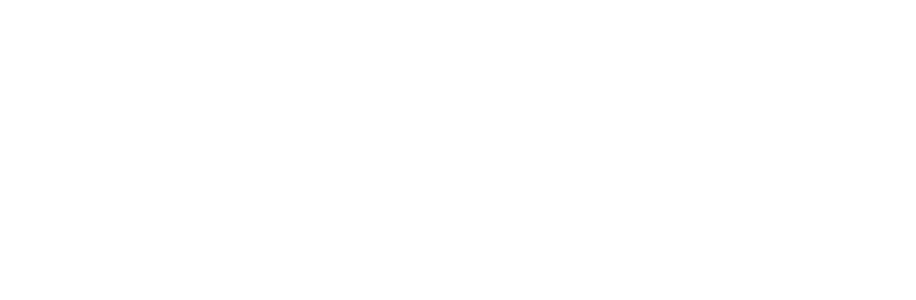
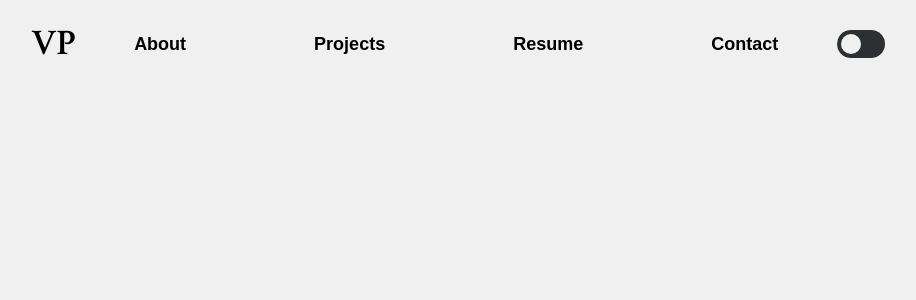
Before and after one commit to veronika-pomy/Portfolio, a React (Create React App) app: page / in a window 1280 px wide. Shown: the top 300 px of the page, without its empty margins (182-1098 px from the left). Built offline with nearby package versions, Linux system fonts and the light colour scheme; the HTML template or start-up script is replaced by a standard one; a web font is replaced by a local one.

Commit message:
added basic navbar layout and created a custom switch for light and dark theme

```diff
--- a/src/App.js
+++ b/src/App.js
@@ -1,7 +1,6 @@
 import NavBar from './pages/NavBar';
 
 import { useEffect, useState } from 'react';
-import useMediaQuery from './hooks/useMediaQuery';
 
 function App() {
 
@@ -11,8 +10,7 @@
   // changes navbar attrs when scrolling
   const [ topOfPage, setTopOfPage ] = useState(true);
 
-  // determine current browser size
-  const isAboveMediumScreen = useMediaQuery("(min-width: 768px)");
+  // set up context for theme switch
 
   // handle scrolling page down, navbar appearance
   useEffect(() => {
@@ -28,8 +26,12 @@
   }, []);
 
   return (
-    <div className="app">
-
+    <div className="app bg-light">
+      <NavBar
+        topOfPage={topOfPage}
+        activePage={activePage}
+        setActivePage={setActivePage}
+      />
     </div>
   );
 }
--- /dev/null
+++ b/src/components/ThemeSwitch.jsx
@@ -0,0 +1,13 @@
+const ThemeSwitch = () => {
+  return (
+
+    <div
+      className="flex w-12 h-7 bg-dark rounded-full"
+    >
+      <span className="m-1 w-5 h-5 bg-light rounded-full"/>
+
+    </div>
+  )
+}
+
+export default ThemeSwitch;
--- a/src/pages/NavBar.jsx
+++ b/src/pages/NavBar.jsx
@@ -1,13 +1,171 @@
+import ThemeSwitch from "../components/ThemeSwitch";
+// icons for opening and closing navigation when on mobile
+import { AiOutlineMenu, AiOutlineClose } from 'react-icons/ai';
+
 import { useState } from 'react';
 import AnchorLink from 'react-anchor-link-smooth-scroll';
 import useMediaQuery from '../hooks/useMediaQuery';
 
-const NavBar = () => {
+// Link for menu items
+const Link = ({ page, activePage, setActivePage }) => {
+
+  const pageLowerCase = page.toLowerCase();
+
+  // go to specified part of the page
   return (
-    <div>
+      <AnchorLink
+          className={`
+              ${activePage === pageLowerCase ? "blue" : ""}
+              hover:text-blue
+              transition
+              duration-500
+          `}
+          href={`#${pageLowerCase}`}
+          onClick={() => setActivePage(pageLowerCase)}
+      >
+          {page}
+      </AnchorLink>
+  )
+};
 
-    </div>
+// Link t0 scroll to the top when clicking initials
+const LinkInitials = ({ page }) => {
+  return (
+      <AnchorLink
+          className={`font-crimson text-4xl font-bold`}
+          href={`#${page}`}
+      >
+          VP
+      </AnchorLink>
+  )
+};
+
+const NavBar = ({ topOfPage, activePage, setActivePage }) => {
+
+  // mobile screens
+  const [ isNavToggled, setIsNavToggled ] = useState(false);
+  const isAboveSmallScreen = useMediaQuery("(min-width: 1024px)");
+
+  // changing navbar opacity on scroll
+  const navBackground = topOfPage ? "bg-light" : "bg-light-opacity-50";
+
+  return (
+    <nav
+      className={(isNavToggled && !isAboveSmallScreen ? 'z-40 w-full fixed top-0 py-6' : `${navBackground} z-40 w-full fixed top-0 py-6`)}
+    >
+      <div
+        className="flex items-center justify-between mx-auto w-4/6"
+      >
+        {/* Scroll to the top when user clicks on initials */}
+        <LinkInitials
+                page="about"
+        />
+
+        {/* DESKTOP vs MOBILE */}
+
+
+        {/* DESKTOP */}
+        {isAboveSmallScreen ?
+                (
+                    <div
+                        className="flex justify-between gap-16 md:gap-32 font-muktaam text-lg font-semibold"
+                    >
+                        <Link
+                            page="About"
+                            activePage={activePage}
+                            setActivePage={setActivePage}
+                        />
+                        <Link
+                            page="Projects"
+                            activePage={activePage}
+                            setActivePage={setActivePage}
+                        />
+                        <Link
+                            page="Resume"
+                            activePage={activePage}
+                            setActivePage={setActivePage}
+                        />
+                        <Link
+                            page="Contact"
+                            activePage={activePage}
+                            setActivePage={setActivePage}
+                        />
+                    </div>
+                )
+                :
+                (
+                    <button
+                        className={(isNavToggled ? 'hidden' : '')}
+                        // this resets nav based on user clicking on nav on mobile
+                        onClick = {() => setIsNavToggled(!isNavToggled)}
+                    >
+                        <AiOutlineMenu size={32} />
+                    </button>
+                )
+            }
+
+        {/* MOBILE */}
+        {! isAboveSmallScreen && isNavToggled &&
+                (
+                    <div className="fixed right-0 bottom-0 h-full bg-grey bg-opacity-90 w-full">
+                        {/* ICON FOR CLOSING NAV ON MOBILE */}
+                        <div className="flex justify-end p-12">
+                            <button
+                                onClick={() => setIsNavToggled(!isNavToggled)}
+                            >
+                                <AiOutlineClose size={26} />
+                            </button>
+                        </div>
+
+                        {/* ITEMS ON MOBILE */}
+                        <div className="flex flex-col justify-center items-center gap-10 text-2xl text-deep-blue">
+                            <button
+                                onClick={() => setIsNavToggled(!isNavToggled)}
+                            >
+                                <Link
+                                    page="About"
+                                    activePage={activePage}
+                                    setActivePage={setActivePage}
+                                />
+                            </button>
+                            <button
+                                onClick={() => setIsNavToggled(!isNavToggled)}
+                            >
+                                <Link
+                                    page="Projects"
+                                    activePage={activePage}
+                                    setActivePage={setActivePage}
+                                />
+                            </button>
+                            <button
+                                onClick={() => setIsNavToggled(!isNavToggled)}
+                            >
+                                <Link
+                                    page="Resume"
+                                    activePage={activePage}
+                                    setActivePage={setActivePage}
+                                />
+                            </button>
+                            <button
+                                onClick={() => setIsNavToggled(!isNavToggled)}
+                            >
+                                <Link
+                                    page="Contact"
+                                    activePage={activePage}
+                                    setActivePage={setActivePage}
+                                />
+                            </button>
+                        </div>
+                    </div>
+                )
+            }
+
+            {/* Switch Theme */}
+            <ThemeSwitch />
+      </div>
+
+    </nav>
   )
 }
 
-export default NavBar
+export default NavBar;
--- a/tailwind.config.js
+++ b/tailwind.config.js
@@ -9,7 +9,8 @@
         red: "#ac5159",
         dark: "#2d3033",
         light: "#f0f0f0",
-        blue: "#7d9fb9"
+        blue: "#7d9fb9",
+        grey: "#71717a"
       },
       fontFamily: {
         crimson: ["Crimson Text","serif"],
```
Also changed, not shown: src/hooks/useThemeContext.jsx (added), 1 other file (tests, documents, lock files or other folders).
